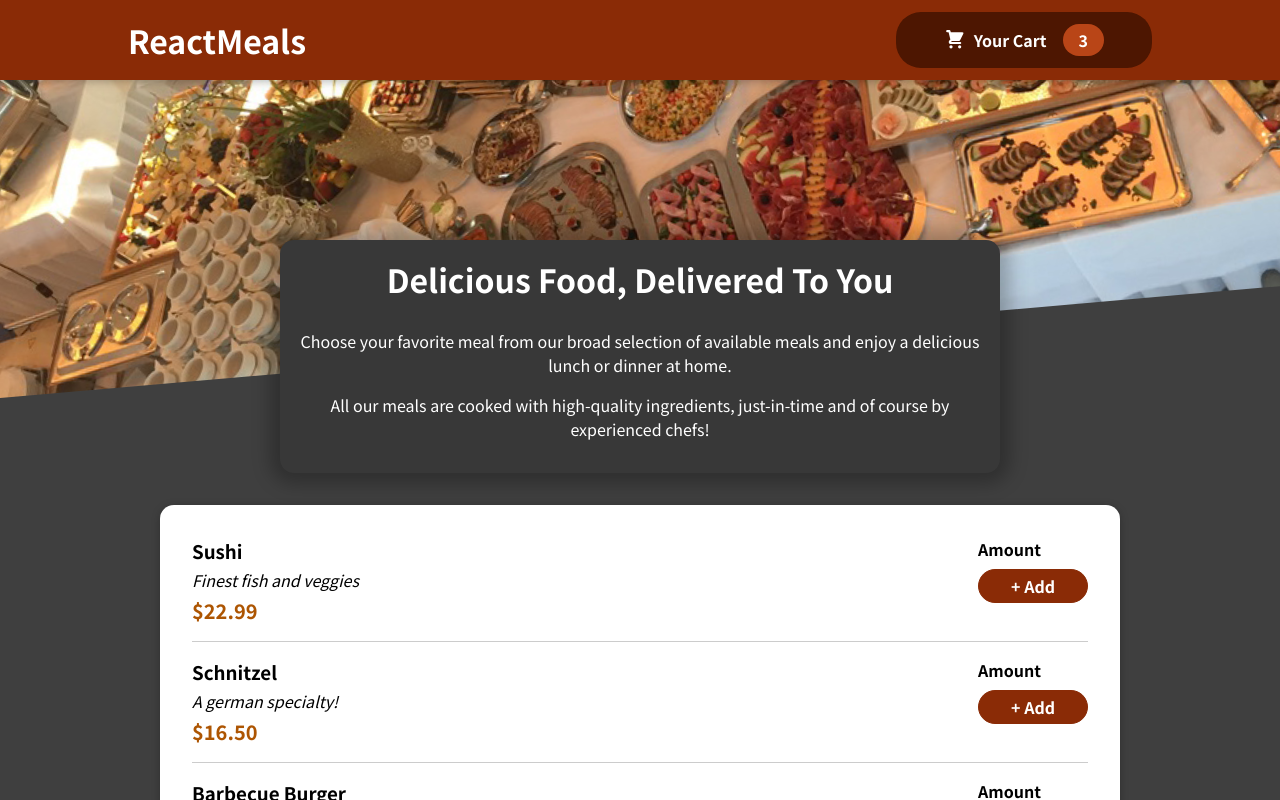
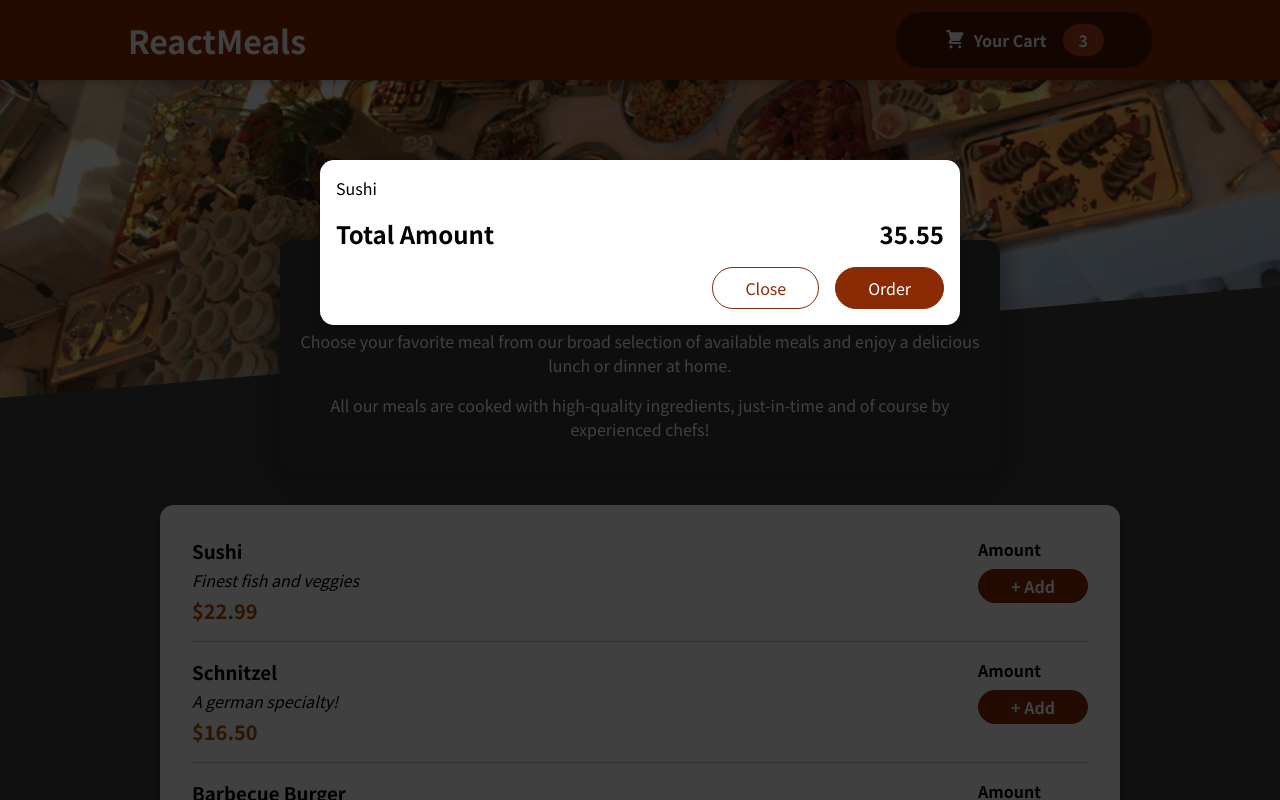
Before and after one commit to AustinT12/Food-ordering, a React (Create React App) app: page / in a window 1280 px wide. Shown: the top 800 px of the page. Built offline with nearby package versions, Linux system fonts and the light colour scheme.

Commit message:
added a modal and cart

```diff
--- a/public/index.html
+++ b/public/index.html
@@ -28,6 +28,7 @@
   </head>
   <body>
     <noscript>You need to enable JavaScript to run this app.</noscript>
+    <div id="overlays"></div>
     <div id="root"></div>
     <!--
       This HTML file is a template.
--- a/src/App.js
+++ b/src/App.js
@@ -1,10 +1,12 @@
 import React, { Fragment } from 'react';
 import Header from './components/Layout/Header';
 import Meals from './components/Meals/Meals';
+import Cart from './components/Cart/Cart';
 
 function App() {
   return (
     <Fragment>
+      <Cart />
       <Header />
       <main>
         <Meals />
--- /dev/null
+++ b/src/components/Cart/Cart.js
@@ -0,0 +1,27 @@
+import classes from './Cart.module.css';
+import Modal from '../UI/Modal';
+
+const Cart = (props) => {
+  const cartItems = (
+    <ul className={classes['cart-items']}>
+      {[{ id: 'c1', name: 'Sushi', amount: 3, price: 12.99 }].map((item) => (
+        <l1>{item.name}</l1>
+      ))}
+    </ul>
+  );
+  return (
+    <Modal>
+      {cartItems}
+      <div className={classes.total}>
+        <span>Total Amount</span>
+        <span>35.55</span>
+      </div>
+      <div className={classes.actions}>
+        <button className={classes['button--alt']}>Close</button>
+        <button className={classes.button}>Order</button>
+      </div>
+    </Modal>
+  );
+};
+
+export default Cart;
--- /dev/null
+++ b/src/components/Cart/Cart.module.css
@@ -0,0 +1,46 @@
+.cart-items {
+    list-style: none;
+    margin: 0;
+    padding: 0;
+    max-height: 20rem;
+    overflow: auto;
+  }
+
+  .total {
+    display: flex;
+    justify-content: space-between;
+    align-items: center;
+    font-weight: bold;
+    font-size: 1.5rem;
+    margin: 1rem 0;
+  }
+
+  .actions {
+    text-align: right;
+  }
+
+  .actions button {
+    font: inherit;
+    cursor: pointer;
+    background-color: transparent;
+    border: 1px solid #8a2b06;
+    padding: 0.5rem 2rem;
+    border-radius: 25px;
+    margin-left: 1rem;
+  }
+
+  .actions button:hover,
+  .actions button:active {
+    background-color: #5a1a01;
+    border-color: #5a1a01;
+    color: white;
+  }
+
+  .actions .button--alt {
+    color: #8a2b06;
+  }
+
+  .actions .button {
+    background-color: #8a2b06;
+    color: white;
+  }
--- /dev/null
+++ b/src/components/UI/Modal.js
@@ -0,0 +1,31 @@
+import classes from './Modal.module.css';
+import { Fragment } from 'react';
+import ReactDOM from 'react-dom';
+
+const Backdrop = (props) => {
+  return <div className={classes.backdrop}></div>;
+};
+
+const ModalOverlay = (props) => {
+  return (
+    <div className={classes.modal}>
+      <div className={classes.content}>{props.children}</div>
+    </div>
+  );
+};
+
+const porttalElement = document.getElementById('overlays');
+
+const Modal = (props) => {
+  return (
+    <Fragment>
+      {ReactDOM.createPortal(<Backdrop />, porttalElement)}
+      {ReactDOM.createPortal(
+        <ModalOverlay>{props.children}</ModalOverlay>,
+        porttalElement
+      )}
+    </Fragment>
+  );
+};
+
+export default Modal;
--- /dev/null
+++ b/src/components/UI/Modal.module.css
@@ -0,0 +1,40 @@
+.backdrop {
+    position: fixed;
+    top: 0;
+    left: 0;
+    width: 100%;
+    height: 100vh;
+    z-index: 20;
+    background-color: rgba(0, 0, 0, 0.75);
+  }
+
+  .modal {
+    position: fixed;
+    top: 20vh;
+    left: 5%;
+    width: 90%;
+    background-color: white;
+    padding: 1rem;
+    border-radius: 14px;
+    box-shadow: 0 2px 8px rgba(0, 0, 0, 0.25);
+    z-index: 30;
+    animation: slide-down 300ms ease-out forwards;
+  }
+
+  @media (min-width: 768px) {
+    .modal {
+      width: 40rem;
+      left: calc(50% - 20rem);
+    }
+  }
+
+  @keyframes slide-down {
+    from {
+      opacity: 0;
+      transform: translateY(-3rem);
+    }
+    to {
+      opacity: 1;
+      transform: translateY(0);
+    }
+  }
```
Also changed, not shown: 1 other file (tests, documents, lock files or other folders).
